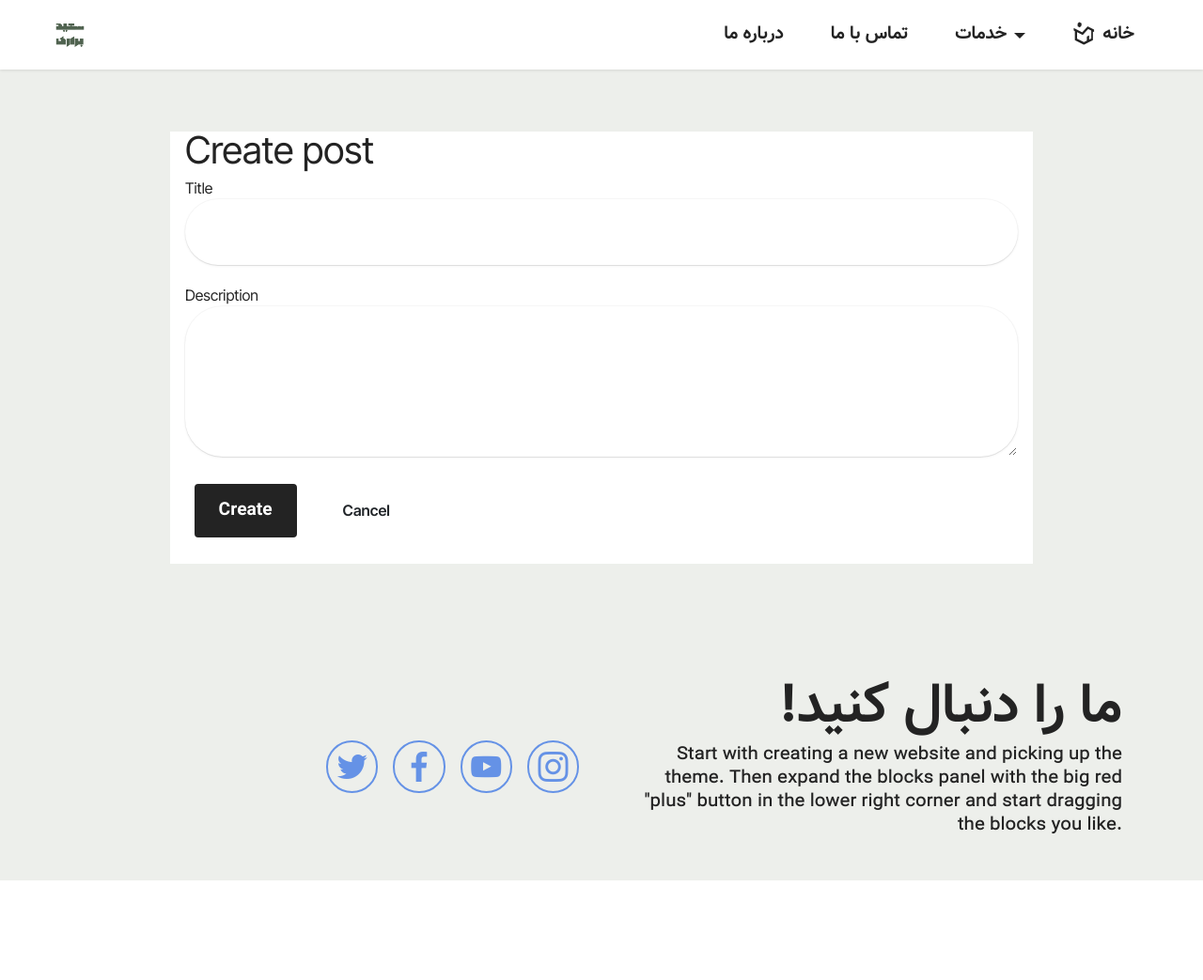
After one commit to Saeedb021/flask_project, a Flask app: page /post_blog.html in a window 1280 px wide. The commit adds this page. Shown: the whole page at 94% size. Run offline with Flask 3, Linux system fonts and the light colour scheme; a user stored in the database is signed in; some libraries are stand-ins or nearby versions.

Commit message:
make post blog ;))

```diff
--- a/app.py
+++ b/app.py
@@ -35,15 +35,23 @@ def pages (page):
     return render_template(page_url)
 
 
+@app.route('/post_blog.html', methods=['GET', 'POST'])
+@login_required
+def blog ():
+    if request.method == 'POST':
+        title = request.form['title']
+        description = request.form['description']
+
+        return show_blog(title, description)
+        return redirect('/page3.html')
+    return render_template('post_blog.html')
+
 @app.route('/page3.html')
 @login_required
-def blog ():
-    titel = "بلاگ اول"
-    blog_body = "خب اینم از شروع بلاگ"
-
-    return render_template('page3.html' , title = titel, body = blog_body)
+def show_blog(title, body):
 
 
+    return render_template('page3.html', title = title , body = body)
 
 
 @app.route('/login.html', methods=['GET', 'POST'] )
@@ -54,7 +62,7 @@ def login ():
         if username == "saeed" and password == "pass":
 
            login_user(user)
-           return redirect('/page3.html')
+           return redirect('/post_blog.html')
         if user != 'saeed' or password != 'pass' :
 
            flash('user or pass is wrong')
--- a/templates/page3.html
+++ b/templates/page3.html
@@ -9,7 +9,7 @@
         <h3 class="card-title mbr-fonts-style mbr-white mt-3 mb-4 display-2"><strong>{{title}}</strong></h3>
     <div class="item-wrapper">
 
-      <p class="mbr-text mbr-fonts-style display-7">{{body}}}</p>
+      <p class="mbr-text mbr-fonts-style display-7">{{body}}</p>
 
     </div>
 
--- /dev/null
+++ b/templates/post_blog.html
@@ -0,0 +1,162 @@
+<!DOCTYPE html>
+<html  >
+<head>
+  <!-- Site made with Mobirise Website Builder v5.9.4, https://mobirise.com -->
+  <meta charset="UTF-8">
+  <meta http-equiv="X-UA-Compatible" content="IE=edge">
+  <meta name="generator" content="Mobirise v5.9.4, mobirise.com">
+  <meta name="viewport" content="width=device-width, initial-scale=1, minimum-scale=1">
+  <link rel="shortcut icon" href="static/assets/images/seed-logo-105x105.png" type="image/x-icon">
+  <meta name="description" content="">
+
+
+  <title>Page 1</title>
+  <link rel="stylesheet" href="static/assets/web/assets/mobirise-icons2/mobirise2.css">
+  <link rel="stylesheet" href="static/assets/bootstrap/css/bootstrap.min.css">
+  <link rel="stylesheet" href="static/assets/bootstrap/css/bootstrap-grid.min.css">
+  <link rel="stylesheet" href="static/assets/bootstrap/css/bootstrap-reboot.min.css">
+  <link rel="stylesheet" href="static/assets/animatecss/animate.css">
+  <link rel="stylesheet" href="static/assets/dropdown/css/style.css">
+  <link rel="stylesheet" href="static/assets/socicon/css/styles.css">
+  <link rel="stylesheet" href="static/assets/theme/css/style.css">
+  <link href="static/assets/fonts/style.css" rel="stylesheet">
+  <link rel="preload" href="https://fonts.googleapis.com/css?family=Inter+Tight:100,200,300,400,500,600,700,800,900,100i,200i,300i,400i,500i,600i,700i,800i,900i&display=swap" as="style" onload="this.onload=null;this.rel='stylesheet'">
+  <noscript><link rel="stylesheet" href="https://fonts.googleapis.com/css?family=Inter+Tight:100,200,300,400,500,600,700,800,900,100i,200i,300i,400i,500i,600i,700i,800i,900i&display=swap"></noscript>
+  <link rel="preload" as="style" href="static/assets/mobirise/css/mbr-additional.css"><link rel="stylesheet" href="static/assets/mobirise/css/mbr-additional.css" type="text/css">
+
+
+
+
+</head>
+<body>
+
+  <section data-bs-version="5.1" class="menu menu3 cid-tO2LaXChpn" once="menu" id="menu3-y">
+
+    <nav class="navbar navbar-dropdown navbar-fixed-top navbar-expand-lg">
+        <div class="container-fluid">
+            <div class="navbar-brand">
+                <span class="navbar-logo">
+                    <a href="index.html">
+                        <img src="static/assets/images/seed-logo-105x105.png" alt="Mobirise Website Builder" style="height: 3.3rem;">
+                    </a>
+                </span>
+
+            </div>
+            <button class="navbar-toggler" type="button" data-toggle="collapse" data-bs-toggle="collapse" data-target="#navbarSupportedContent" data-bs-target="#navbarSupportedContent" aria-controls="navbarNavAltMarkup" aria-expanded="false" aria-label="Toggle navigation">
+                <div class="hamburger">
+                    <span></span>
+                    <span></span>
+                    <span></span>
+                    <span></span>
+                </div>
+            </button>
+            <div class="collapse navbar-collapse" id="navbarSupportedContent">
+                <ul class="navbar-nav nav-dropdown nav-right" data-app-modern-menu="true"><li class="nav-item"><a class="nav-link link text-black text-primary display-4" href="about.html">درباره ما</a></li>
+
+                    <li class="nav-item"><a class="nav-link link text-black text-primary display-4" href="contacts.html">تماس با ما</a>
+                    </li><li class="nav-item dropdown"><a class="nav-link link text-black dropdown-toggle display-4" href="https://mobiri.se" data-toggle="dropdown-submenu" data-bs-toggle="dropdown" data-bs-auto-close="outside" aria-expanded="false">خدمات</a><div class="dropdown-menu" aria-labelledby="dropdown-848"><a class="text-black dropdown-item display-4" href="https://mobiri.se"><span class="mobi-mbri mobi-mbri-code mbr-iconfont mbr-iconfont-btn"></span>برنامه نویسی</a><a class="text-black dropdown-item display-4" href="https://mobiri.se"><span class="mobi-mbri mobi-mbri-video-play mbr-iconfont mbr-iconfont-btn"></span>ادیت ویدیو</a><a class="text-black show dropdown-item display-4" href="https://mobiri.se"><span class="mobi-mbri mobi-mbri-image-slider mbr-iconfont mbr-iconfont-btn"></span>فتوشاپ</a></div></li><li class="nav-item"><a class="nav-link link text-black show text-primary display-4" href="index.html"><span class="socicon socicon-homes mbr-iconfont mbr-iconfont-btn"></span>خانه</a></li></ul>
+
+
+            </div>
+        </div>
+    </nav>
+</section>
+
+<section data-bs-version="5.1" class="article8 cid-tNXibSZvHb" id="article08-6">
+  <div class="container">
+    <div class="row justify-content-center">
+      <div class="card col-md-12 col-lg-10">
+        <div class="card-wrapper">
+          <div class="container">
+  	         <div class="row">
+
+  	            <div class="col-md-8 col-md-offset-2">
+
+      		          <h1>Create post</h1>
+
+      		            <form action="" method="POST" class="mbr-form form-with-styler>
+
+      		                <div class="form-group has-error">
+
+      		                  </div>
+
+      		                    <div class="form-group">
+                                <div class="wrap-input100 validate-input" data-validate = "Username is required">
+      		                          <label for="title">Title</label>
+      		                            <input type="text" class="form-control" name="title" />
+                                 </div>
+      		                      </div>
+
+      		                        <div class="form-group">
+      		                            <label for="description">Description</label>
+      		                              <textarea rows="5" class="form-control" name="description" ></textarea>
+      		                              </div>
+
+
+
+      		    <div class="form-group">
+      		        <button type="submit" class="btn btn-black display-4">
+      		            Create
+      		        </button>
+      		        <button class="btn btn-default">
+      		            Cancel
+      		        </button>
+      		    </div>
+
+      	</form>
+  		</div>
+
+  	</div>
+  </div>
+  </div>
+  </div>
+  </div>
+
+</section>
+
+<section data-bs-version="5.1" class="contacts4 cid-tO53l4cSxm" id="contacts4-12">
+
+
+
+
+
+
+    <div class="container">
+        <div class="row align-items-center justify-content-center">
+            <div class="text-content col-12 col-md-6 order-2">
+                <h2 class="mbr-section-title mbr-fonts-style display-2"><strong>!ما را دنبال کنید</strong></h2>
+                <p class="mbr-text mbr-fonts-style display-7">Start with creating a
+                    new website and picking up the theme. Then expand the blocks panel with the big red "plus" button in
+                    the
+                    lower right corner and start dragging the blocks you like.</p>
+            </div>
+            <div class="icons d-flex align-items-center col-12 col-md-6 justify-content-end mt-md-0 mt-2 flex-wrap">
+                <a href="https://twitter.com/FilipFilip021" target="_blank">
+                    <span class="mbr-iconfont mbr-iconfont-social socicon-twitter socicon"></span>
+                </a>
+                <a href="https://www.facebook.com/pages/Mobirise/1616226671953247" target="_blank">
+                    <span class="socicon-facebook socicon mbr-iconfont mbr-iconfont-social"></span>
+                </a>
+                <a href="https://www.youtube.com/c/mobirise" target="_blank">
+                    <span class="socicon-youtube socicon mbr-iconfont mbr-iconfont-social"></span>
+                </a>
+                <a href="https://instagram.com/mobirise" target="_blank">
+                    <span class="socicon-instagram socicon mbr-iconfont mbr-iconfont-social"></span>
+                </a>
+
+
+
+
+
+
+            </div>
+        </div>
+    </div>
+
+</section></section><script src="static/assets/bootstrap/js/bootstrap.bundle.min.js"></script>  <script src="static/assets/smoothscroll/smooth-scroll.js"></script>  <script src="static/assets/ytplayer/index.js"></script>  <script src="static/assets/dropdown/js/navbar-dropdown.js"></script>  <script src="static/assets/sociallikes/social-likes.js"></script>  <script src="static/assets/theme/js/script.js"></script>
+
+
+
+  <input name="animation" type="hidden">
+  </body>
+</html>
```
